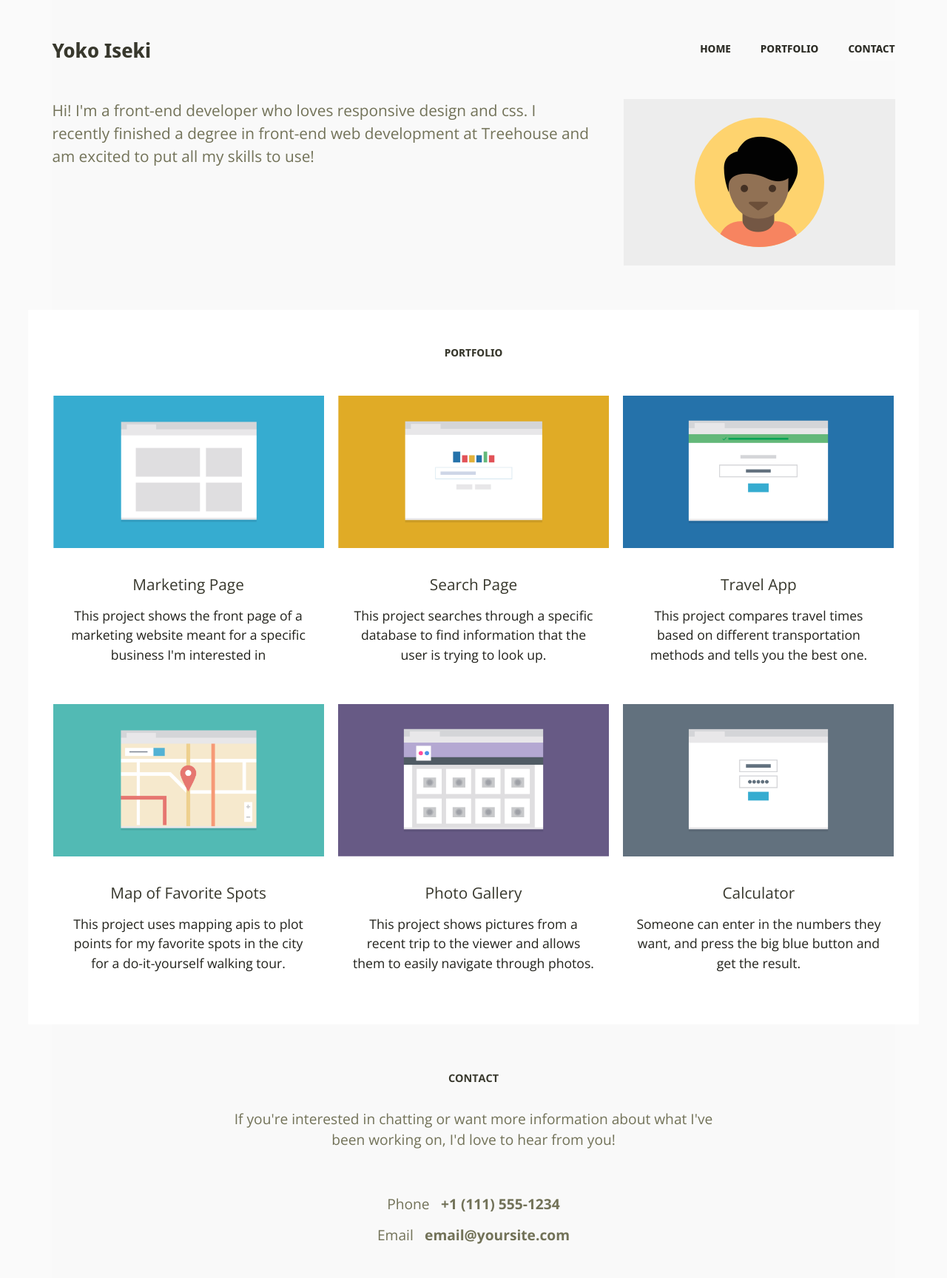
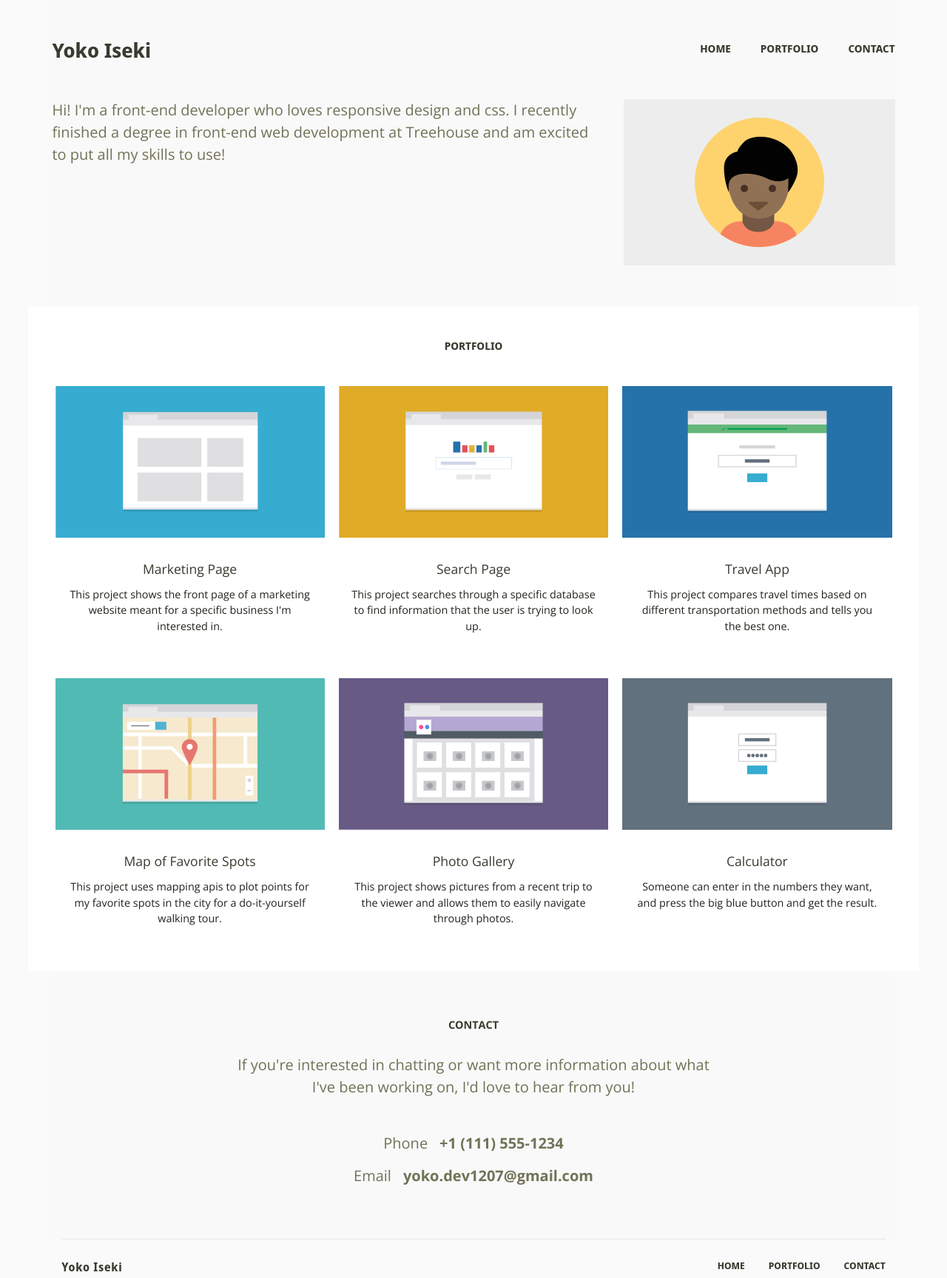
Before and after one commit to Yoko1207/mobile_first_responsive_P2, a plain HTML site: page index.html in a window 1280 px wide. Shown: the top 1728 px of the page at 74% size. Drawn offline with nearby package versions, Linux system fonts and the light colour scheme; some packages are replaced by stand-ins of ours.

Commit message:
Finished

```diff
--- a/css/style.css
+++ b/css/style.css
@@ -5,14 +5,15 @@
 * {
 	box-sizing: border-box;
 }
+
 body {
 	font-family: 'Noto Sans Display', sans-serif;
 	line-height: 1.5;
-	color: #38382d;
+	color: #3a3a2f;
 	background-color: #fafafa;
 	font-size: 62.5%;
+}
 
-}
 ul {
 	list-style: none;
 }
@@ -23,27 +24,26 @@ h3,
 }
 
 h1 {
-	font-size: 2.1rem;
+	font-size: 1.5rem;
 }
 
 a {
-	color: #2c2c25;
+	color: #3a3a2f;
 	text-decoration: none;
 }
 
 h2 {
-	font-size: 1.6em;
+	font-size: .92rem;
 }
 
 h3 {
-	font-size: 1.3rem;
+	font-size: 1.1rem;
 	font-weight: normal;
 	margin-bottom: .6em;
 }
 
 img {
 	max-width: 100%;
-	margin-bottom: 3em;
 }
 
 /* =================================
@@ -52,11 +52,11 @@ img {
 
 /* ---- Navigation ---- */
 h1 {
-	padding: .7em 0;
+	padding: .8em 0;
 }
 
 .title-portfolio {
-padding: 3.3em 0;
+	padding: 3em 0;
 }
 
 .title {
@@ -64,7 +64,7 @@ padding: 3.3em 0;
 }
 
 .main-nav a {
-	font-size: 1rem;
+	font-size: .89rem;
 	font-weight: bold;
 }
 
@@ -77,14 +77,15 @@ padding: 3.3em 0;
 	margin-bottom: .6em;
 }
 
-.main-header {
-	margin: 0 auto 5.5em;
+#main-header {
+	margin: 0 auto 4em;
 }
 
 /* ---- Layout Containers ---- */
 .wrapper,
 #contact,
-.test {
+.flex,
+.footer-container {
 	width: 91%;
 	margin: 0 auto;
 }
@@ -95,7 +96,7 @@ padding: 3.3em 0;
 	text-align: center;
 }
 
-.main-header {
+#main-header {
 	display: block;
 	text-align: center;
 }
@@ -109,8 +110,9 @@ padding: 3.3em 0;
 
 .main-text,
 .contact-text,
-.sub-text {
-	font-size: 1.2rem;
+.sub-text,
+.sub-text a {
+	font-size: 1rem;
 	color: #727258;
 }
 
@@ -118,25 +120,29 @@ padding: 3.3em 0;
 	padding-bottom: 2.6em;
 }
 
+.flex {
+	padding-bottom: 1.6em;
+}
+
 .card-text {
-	font-size: 1.1rem;
+	font-size: .91rem;
 	color: #22221c;
 	font-weight: 300;
 	padding-left: 1em;
 	padding-right: 1em;
 }
 
-.container:not(:last-child) {
-	margin-bottom: 5.4em;
+.container {
+	margin-bottom: 4.5em;
 }
 
-#portfolio .container:last-child {
-	margin-bottom: 7em;
+.container img {
+	margin-bottom: 2.5em;
 }
 
 .img-banner {
 	width: 70%;
-padding-top: 5em;
+	margin-bottom: 2.5em;
 }
 
 main {
@@ -148,22 +154,22 @@ main {
 	background-color: #f9f9f9;
 	width: 100%;
 	padding-bottom: 7em;
-
 }
 
 .contact-text {
-	width: 93%;
+	width: 89.2%;
 	margin: 0 auto;
 	padding-bottom: 1.7em;
 }
 
 .sub {
+	font-size: .9rem;
 	font-weight: bold;
 	margin-left: .8em;
 }
 
 #contact p:nth-child(3) {
-	margin-bottom: .7em;
+	margin-bottom: 1em;
 }
 
 .footer-nav {
@@ -171,51 +177,54 @@ main {
 }
 
 .footer-text {
-	font-size: 1.1rem;
+	font-size: 1rem;
 	letter-spacing: .05em;
 }
 
 .footer-text-mobile {
 	margin-left: auto;
-	font-size: .9rem;
+	font-size: .8rem;
 }
 
 .footer-container {
-	width: 92%;
 	margin: 0 auto;
 	display: flex;
 	justify-content: space-between;
 	padding: 2.5em 0 2.7em;
-
 	font-weight: bold;
 	border-top: solid 1px #e8e7e7;
 }
-
-/* ---- Page Elements ---- */
 
 /* =================================
   Media Queries
 ==================================== */
 
 @media (min-width: 768px) {
+
+	.wrapper,
+	.flex,
+	.footer-container {
+		width: 92%;
+	}
+
 	.wrapper {
 		padding-bottom: 3em;
 	}
 
-.main-header h1 {
-	padding: 1.7em 0 .9em;
+	#main-header h1 {
+		padding: 1.9em 0 .9em;
 		font-size: 1.7rem;
 	}
 
-.main-header {
-	margin-bottom: 7em;
+	#main-header {
+		margin-bottom: 5.5em;
 	}
 
 	.main-nav a {
 		font-size: .9rem;
 	}
 
-#banner {
+	.banner {
 		display: flex;
 	}
 
@@ -223,7 +232,8 @@ main {
 		order: -1;
 		text-align: left;
 		flex-grow: 2;
-	padding-right: .9em;
+		padding-right: .77em;
+		font-size: 1.23rem;
 	}
 
 	.img-banner {
@@ -246,15 +256,16 @@ main {
 		margin-right: 4em;
 	}
 
-.test {
+	.flex {
 		display: flex;
 		flex-wrap: wrap;
-	width: 92%;
 		margin: 0 auto;
+		padding-bottom: 0;
 	}
 
 	.container {
 		flex: 1 48.5%;
+		margin-bottom: 5em;
 	}
 
 	.odd {
@@ -262,16 +273,29 @@ main {
 	}
 
 	.contact-text {
-width: 66%;
-padding-bottom: 3em;
+		width: 71%;
+		padding-bottom: 2.3em;
+		font-size: 1.25rem;
 	}
 
 	.card-text {
-	font-size: 1rem;
+		font-size: .95rem;
+		padding-left: 1.9em;
+		padding-right: 1.9em;
+	}
+
+	.title {
+		padding-bottom: 3em;
 	}
 
 	#contact .sub-text:nth-of-type(2) {
 		margin-bottom: 1em;
+	}
+
+	.sub-text,
+	.sub-text a,
+	.sub {
+		font-size: 1.25rem;
 	}
 
 	.footer-text-mobile {
@@ -281,6 +305,7 @@ padding-bottom: 3em;
 	.footer-text:first-child {
 		font-size: .95rem;
 	}
+
 	.footer-nav {
 		display: flex;
 	}
@@ -290,22 +315,23 @@ padding-bottom: 3em;
 	}
 
 	.footer-container {
-	width: 92%;
 		padding: 2em 0 6em;
 		font-size: .8rem;
 	}
+}
+
 /* --------------------------------- */
-@media (min-width: 1025px) {
+@media (min-width: 1024px) {
 	main {
 		background-color: #fafafa;
 	}
 
-.main-header {
+	#main-header {
 		padding-top: 4.8em;
 		margin-bottom: 4.5em;
 	}
 
-.main-header h1 {
+	#main-header h1 {
 		padding: 0;
 	}
 
@@ -313,8 +339,8 @@ h2 {
 		font-size: .9rem;
 	}
 
-.test {
-	width: 94.5%;
+	.flex {
+		width: 94%;
 	}
 
 	.wrapper,
@@ -329,7 +355,7 @@ h2 {
 		margin: 0 auto;
 	}
 
-.main-header {
+	#main-header {
 		display: flex;
 		justify-content: space-between;
 		align-items: center;
@@ -338,20 +364,18 @@ h2 {
 	.main-text {
 		margin-right: 1.7em;
 		padding-right: 0;
-	font-size: 1.3rem;
+		font-size: 1.25rem;
+	}
 
-}
-.test {
+	.flex {
 		display: flex;
 		flex-wrap: wrap;
 	}
 
 	.container {
 		flex: 1 30%;
-}
-
-.container {
 		margin-right: 1.7%;
+		margin-bottom: 6em;
 	}
 
 	.desktop {
@@ -359,11 +383,15 @@ h2 {
 	}
 
 	.card-text {
-	font-size: 1.1rem;
+		font-size: .9rem;
 		color: #22221c;
 		font-weight: 300;
-	padding-left: 1em;
-	padding-right: 1em;
+		padding-left: 1.2em;
+		padding-right: 1.2em;
+	}
+
+	.title {
+		padding-bottom: 2em;
 	}
 
 	.contact-text {
@@ -375,37 +403,7 @@ h2 {
 	}
 
 	.footer-container {
-	padding-bottom: 2.1em;
+		padding: 2em 0;
+		width: 87%;
 	}
-
 }
-
-
-
-
-
-/* body {
-	font-family: 'Varela Round', sans-serif;
-	line-height: 1.6;
-	color: #3a3a3a;
-	margin: 0;
-	font-size: 62.5%;
-}
-ul {
-  margin: 0;
-  padding: 0;
-  list-style: none;
-}
-p {
-
-	margin: 0 0 1em 0;
-}
-h2,
-h3,
-a {
-	color: #093a58;
-}
-h2,
-h3 {
-	margin: 0 0 .8em 0;
-} */
--- a/index.html
+++ b/index.html
@@ -1,5 +1,5 @@
 <!DOCTYPE html>
-<html>
+<html lang="en">
 <head>
   <meta charset="utf-8">
   <title>Yoko's Portfolio</title>
@@ -15,7 +15,7 @@
 </head>
 <body>
   <div class="wrapper">
-    <header class="main-header">
+    <header id="main-header">
       <h1>Yoko Iseki</h1>
       <nav>
         <ul class="main-nav">
@@ -25,25 +25,23 @@
         </ul>
       </nav>
     </header>
-
-        <section id="banner">
+    <div class="banner">
       <img class="img-banner" src="images/responsive-layout-profile.png" alt="a creator of the portfolio">
       <p class="main-text">Hi! I'm a front-end developer who loves responsive design and css. I recently finished
         a degree in front-end web development at Treehouse and am excited to put all my skills to use!
       </p>
-        </section>
+    </div>
   </div><!-- wrapper -->
 
   <main>
-
     <section id="portfolio">
       <h2 class="title-portfolio">PORTFOLIO</h2>
-        <div class="test">
+      <div class="flex">
         <div class="container odd">
           <img src="images/portfolio-1.png" alt="a web page showing a layout">
           <h3 class="sub-title">Marketing Page</h3>
           <p class="card-text">This project shows the front page of a marketing website meant for a specific
-          business I'm interested in</p>
+          business I'm interested in.</p>
         </div>
 
         <div class="container">
@@ -80,7 +78,7 @@
           <p class="card-text">Someone can enter in the numbers they want, and press the big blue
             button and get the result. </p>
         </div>
-      </div>
+      </div><!-- flex -->
     </section>
 
     <section id="contact">
@@ -88,16 +86,14 @@
       <p class="contact-text">If you're interested in chatting or want more information about what
         I've been working on, I'd love to hear from you!</p>
       <p class="sub-text">Phone<span class="sub">+1 (111) 555-1234</span></p>
-        <p class="sub-text">Email<span class="sub">email@yoursite.com</span></p>
+      <p class="sub-text"><a href="mailto:info@example.com">Email<span class="sub">yoko.dev1207@gmail.com</span></a></p>
     </section>
-
-
   </main>
 
   <footer id="main-footer">
     <div class="footer-container">
-      <p class="footer-text">Yoko Iseki</p>
-      <p class="footer-text-mobile"><a>BACK TO TOP</a></p>
+      <p class="footer-text"><a href="#main-header">Yoko Iseki</a></p>
+      <p class="footer-text-mobile"><a href="#main-header">BACK TO TOP</a></p>
       <nav>
         <ul class="footer-nav">
           <li><a href="index.html">HOME</a></li>
```
Lines whose indentation alone changed are shown as unchanged.
